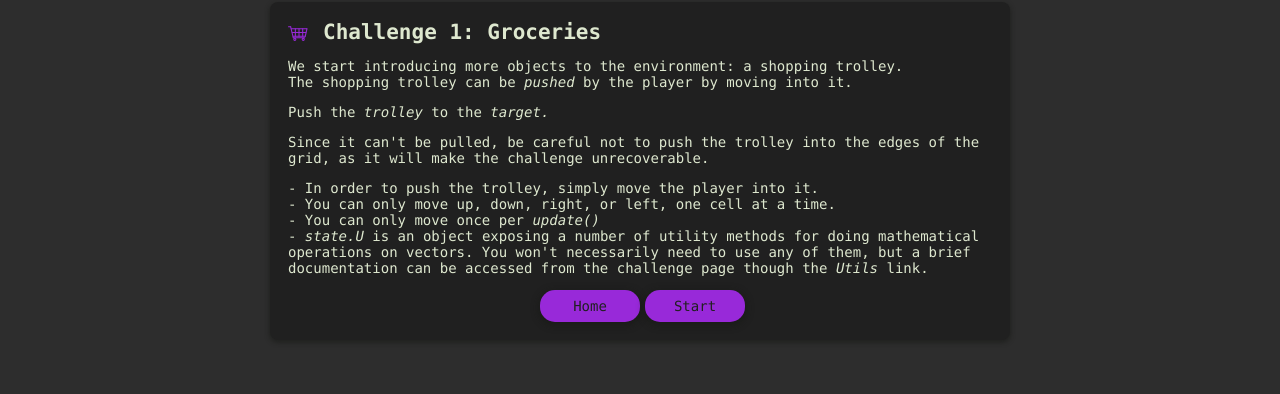
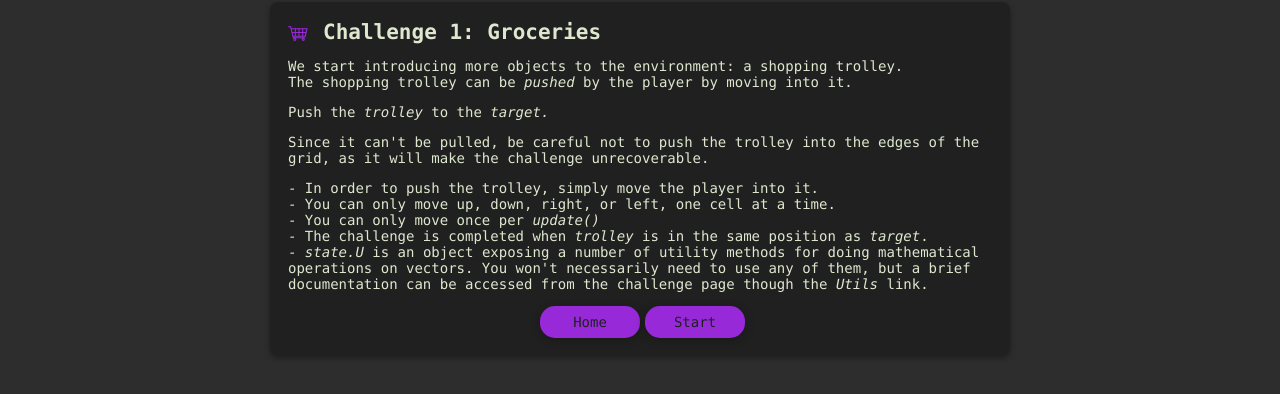
Before and after one commit to RiccardoCantoni/challenge-engine-proto, a plain HTML site: page 1-groceries/1-groceries-help.html in a window 1280 px wide. Shown: the part 50-444 px from the top of the page. Drawn offline with Linux system fonts and the light colour scheme.

Commit message:
helps ++

```diff
--- a/1-groceries/1-groceries-help.html
+++ b/1-groceries/1-groceries-help.html
@@ -25,6 +25,7 @@
             - In order to push the trolley, simply move the player into it.<br>
             - You can only move up, down, right, or left, one cell at a time.<br>
             - You can only move once per <i>update()</i><br>
+            - The challenge is completed when <i>trolley</i> is in the same position as <i>target</i>.<br>
             - <i>state.U</i> is an object exposing a number of utility methods for doing mathematical operations on vectors. You won't necessarily need to use any of them, but a brief documentation can be accessed from the challenge page though the <i>Utils</i> link.
           </p>
           <div style="display: flex; align-items: center; justify-content: center;">
```
Also changed, not shown: 0-tutorial/0-tutorial-help.html (+1 -0 lines).
